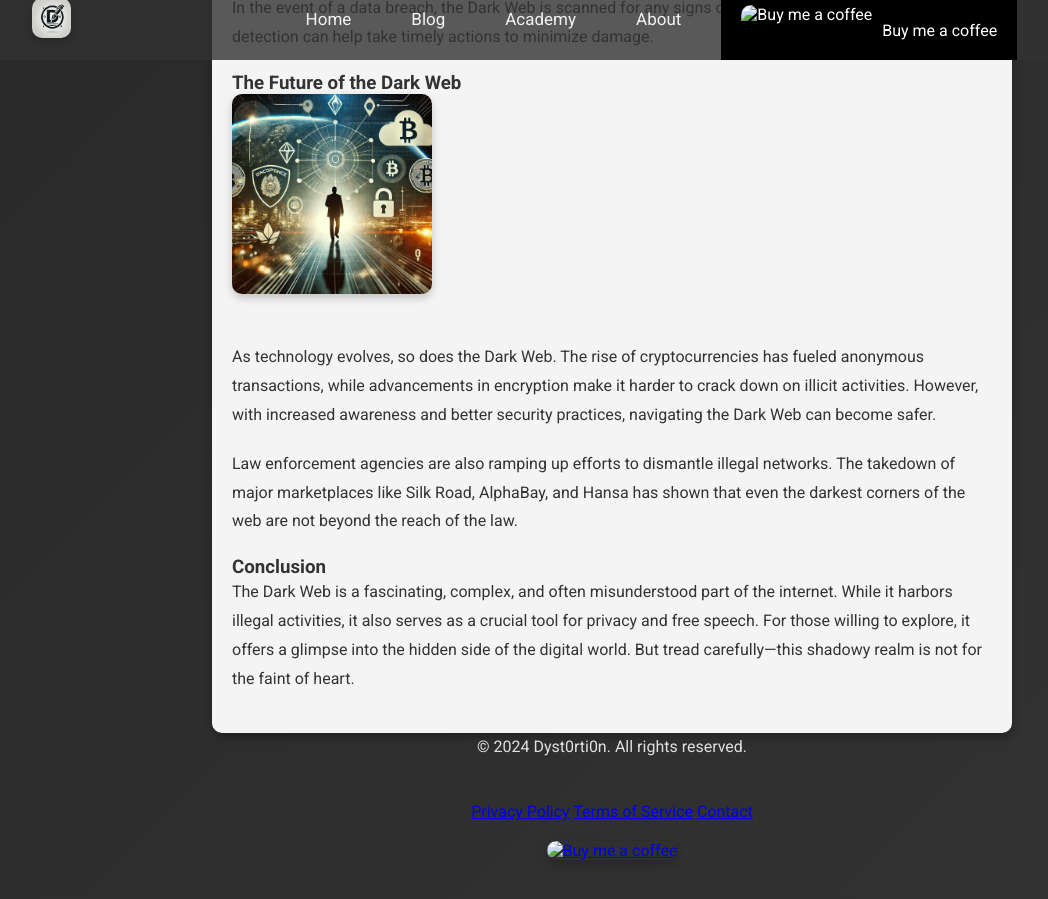
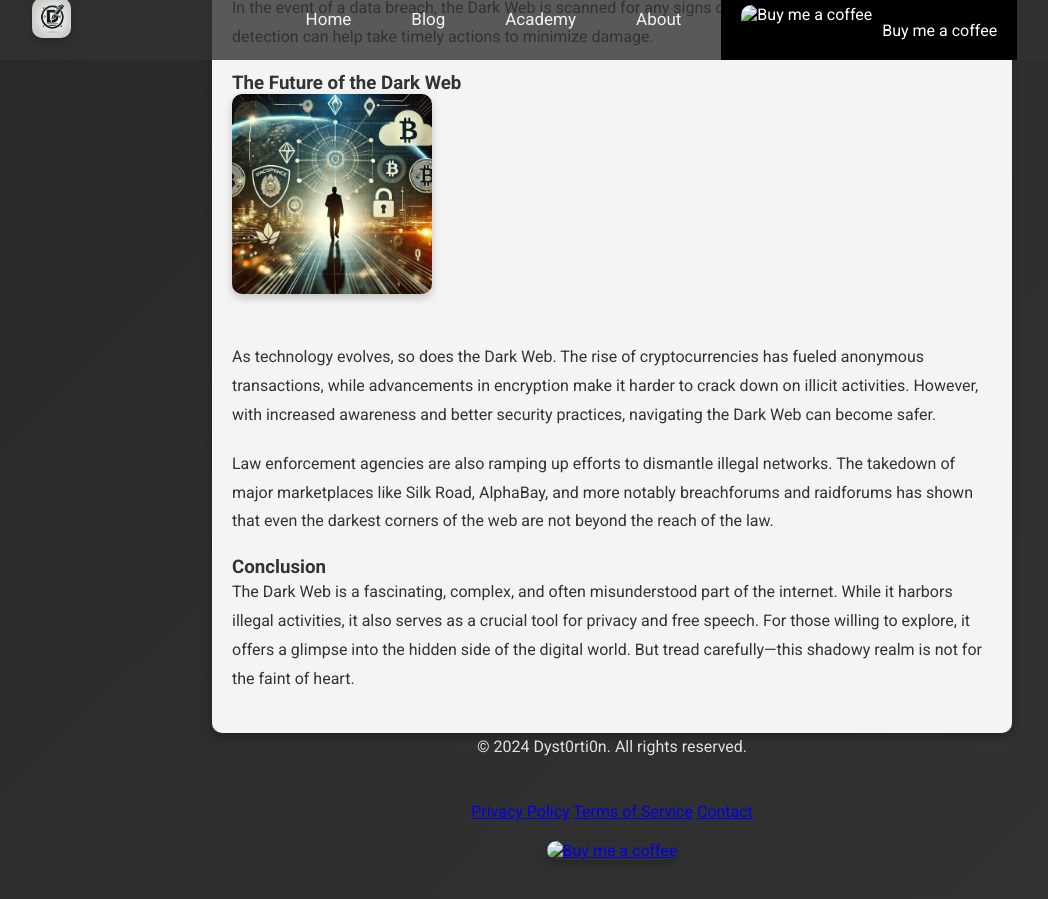
Before and after one commit to Dyst0rti0n/Dyst0rti0n.github.io, a Jekyll site: the page built from _posts/2024-07-23-hidden-realms-of-cybersecurity.md, in a window 1280 px wide and 900 px high, scrolled down 3141 px. Shown: the whole window, without its empty margins (28-1076 px from the left). Built offline with Jekyll 4.4.1, drawn with Linux system fonts in a browser that asks for light colours.

Commit message:
Update 2024-07-23-hidden-realms-of-cybersecurity.md

```diff
--- a/_posts/2024-07-23-hidden-realms-of-cybersecurity.md
+++ b/_posts/2024-07-23-hidden-realms-of-cybersecurity.md
@@ -68,7 +68,7 @@ In the event of a data breach, the Dark Web is scanned for any signs of the stol
 
 As technology evolves, so does the Dark Web. The rise of cryptocurrencies has fueled anonymous transactions, while advancements in encryption make it harder to crack down on illicit activities. However, with increased awareness and better security practices, navigating the Dark Web can become safer.
 
-Law enforcement agencies are also ramping up efforts to dismantle illegal networks. The takedown of major marketplaces like Silk Road, AlphaBay, and Hansa has shown that even the darkest corners of the web are not beyond the reach of the law.
+Law enforcement agencies are also ramping up efforts to dismantle illegal networks. The takedown of major marketplaces like Silk Road, AlphaBay, and more notably breachforums and raidforums has shown that even the darkest corners of the web are not beyond the reach of the law.
 
 ### Conclusion
 
```
